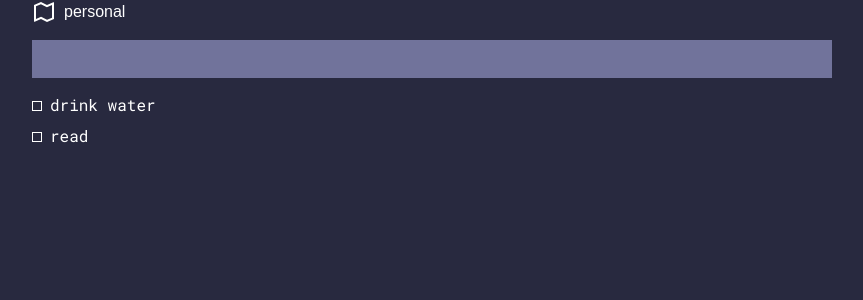
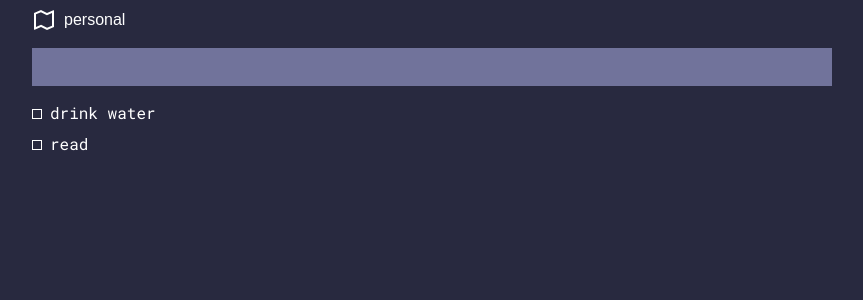
Before and after one commit to colorlessenergy/task, a Next.js app: page / in a window 1280 px wide. Shown: the top 300 px of the page, without its empty margins (208-1071 px from the left). Built offline with nearby package versions, Linux system fonts and the light colour scheme; a web font is replaced by a local one.

Commit message:
add margin to container

```diff
--- a/app/_styles/globals.scss
+++ b/app/_styles/globals.scss
@@ -65,7 +65,7 @@ input[type="checkbox"]:checked ~ label.task {
 
 @media (min-width: 800px) {
     .container {
-        margin: 0 auto;
+        margin: 8px auto;
         max-width: 800px;
     }
 }
```
